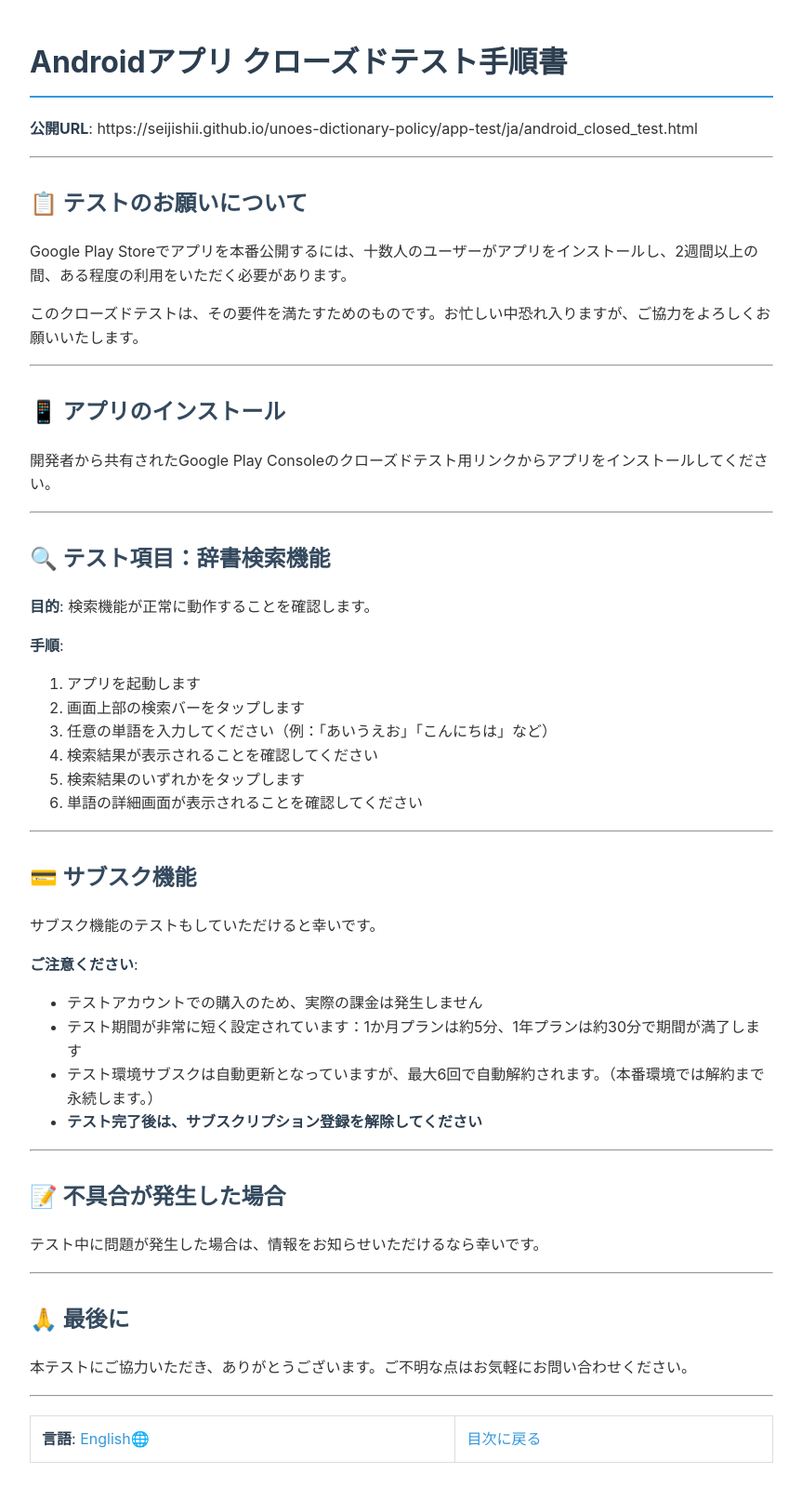
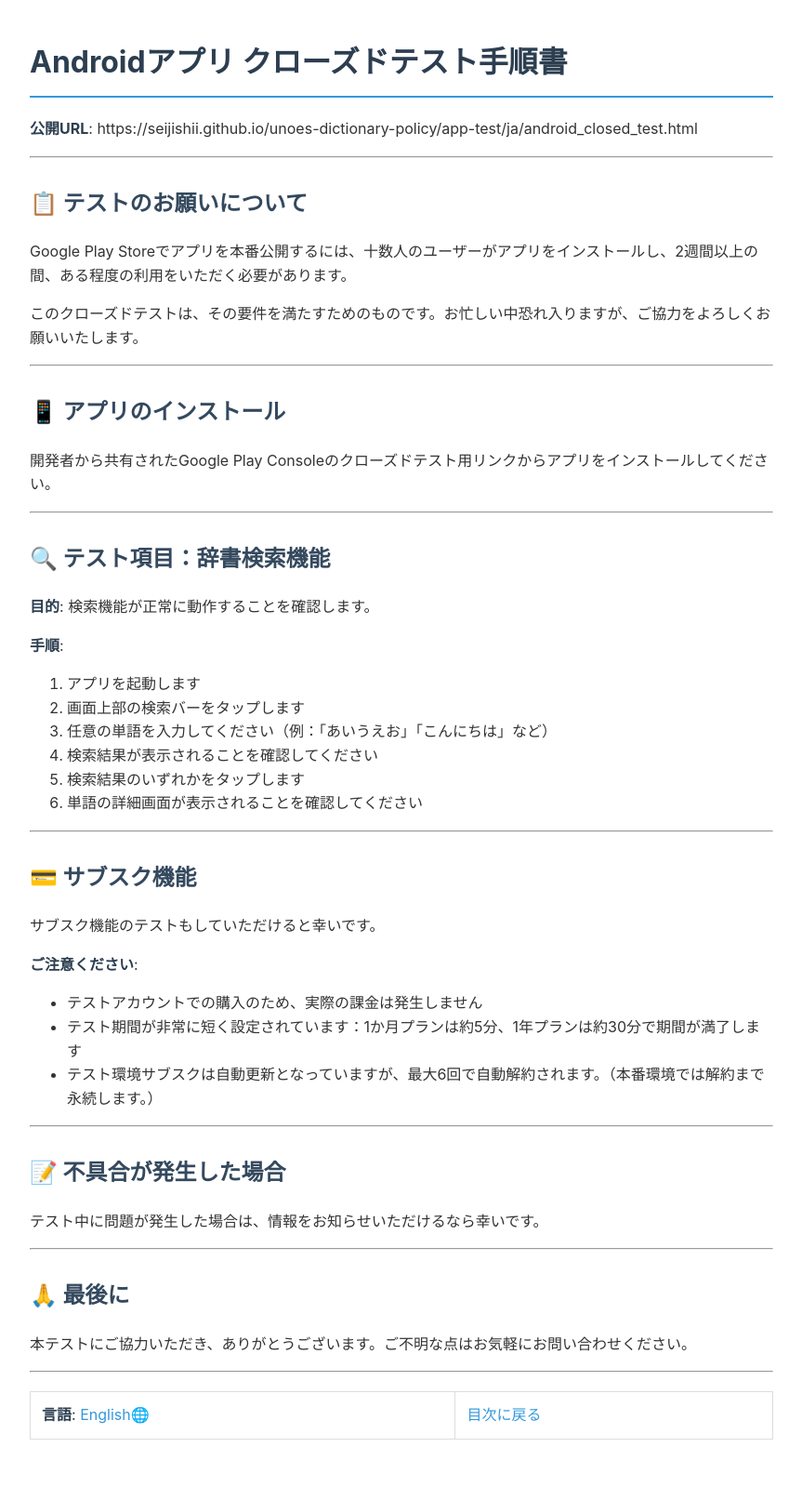
Before and after one commit to SeijiShii/unoes-dictionary-policy, a Jekyll site: the page built from app-test/ja/android_closed_test.md, in a window 1280 px wide. Shown: the whole page at 93% size, without its empty margins (208-1071 px from the left). Built offline with Jekyll 4.4.1, drawn with Linux system fonts in a browser that asks for light colours; our own code applies the rules of GitHub Pages for plain Markdown files; after the commit the page ends 1588 px from its top, so only the background shows below that.

Commit message:
Test guide updated; 2

```diff
--- a/app-test/ja/android_closed_test.md
+++ b/app-test/ja/android_closed_test.md
@@ -42,7 +42,6 @@ Google Play Storeでアプリを本番公開するには、十数人のユーザ
 - テストアカウントでの購入のため、実際の課金は発生しません
 - テスト期間が非常に短く設定されています：1か月プランは約5分、1年プランは約30分で期間が満了します
 - テスト環境サブスクは自動更新となっていますが、最大6回で自動解約されます。（本番環境では解約まで永続します。）
-- **テスト完了後は、サブスクリプション登録を解除してください**
 
 ---
 
```
Also changed, not shown: app-test/en/android_closed_test.md (+0 -1 lines).
